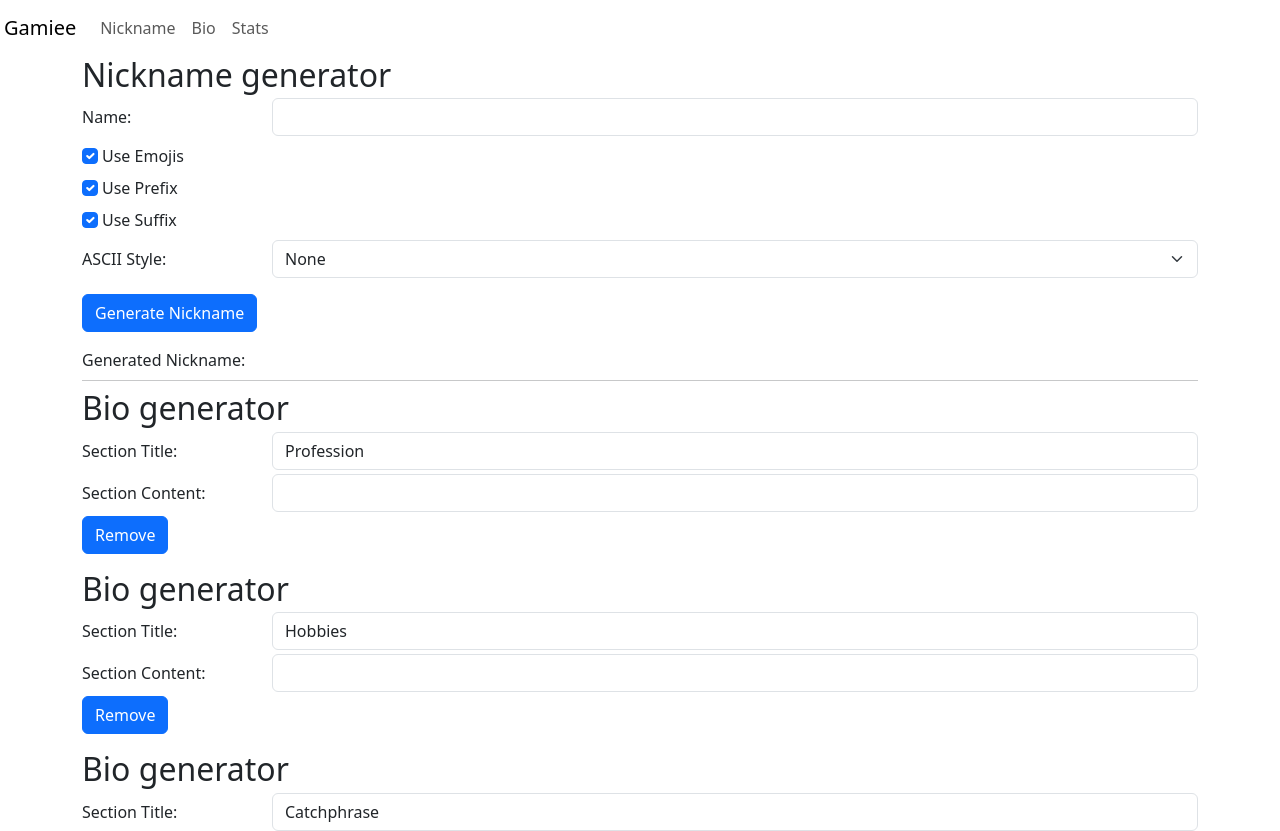
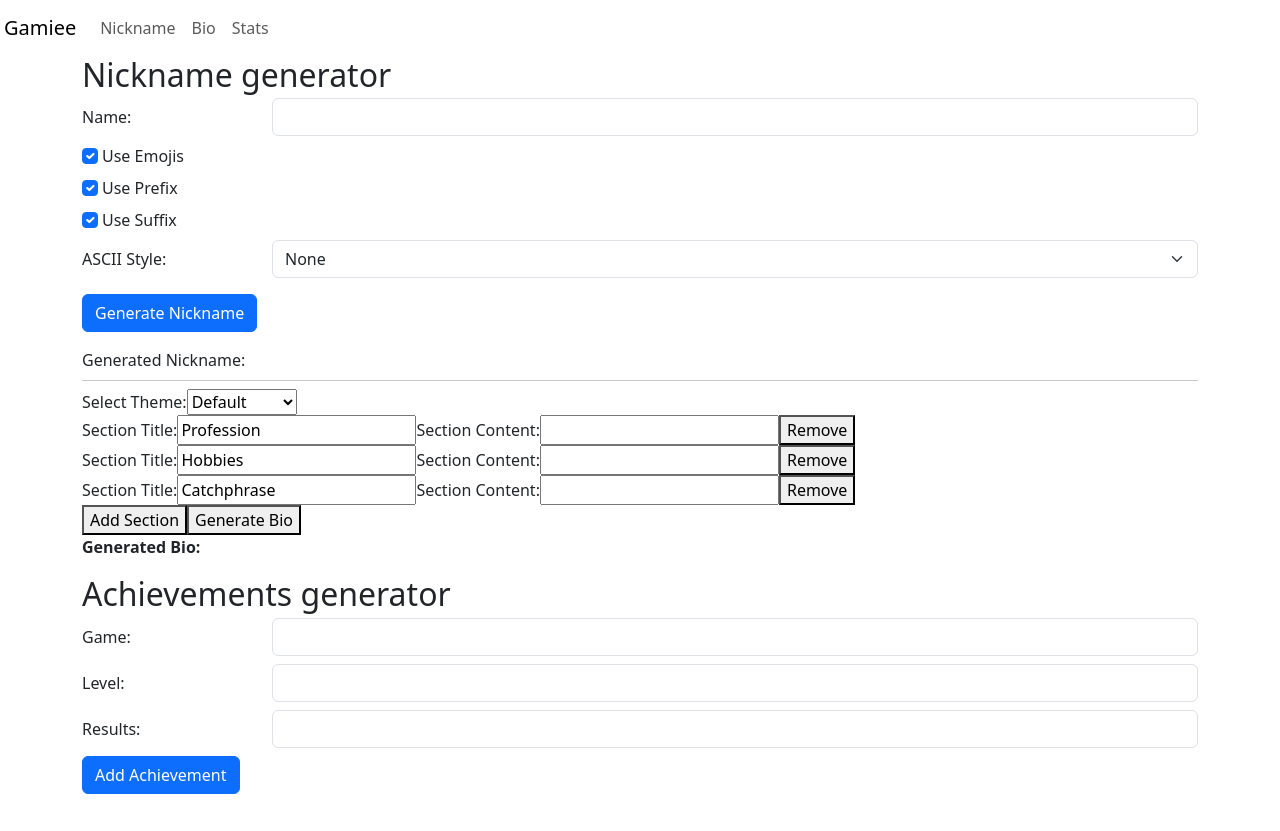
Before and after one commit to AlexYelisieiev/university-course-work, a React (Vite) app: page / in a window 1280 px wide. Shown: the top 831 px of the page. After the commit the page ends 810 px from the top, so only its background shows below. Built offline with nearby package versions, Linux system fonts and the light colour scheme.

Commit message:
revert bio

```diff
--- a/src/components/BioGenerator.jsx
+++ b/src/components/BioGenerator.jsx
@@ -49,63 +49,48 @@ const BioGenerator = () => {
     setBio(bioThemes[selectedTheme]());
   };
 
-  const Section = ({ section, index, updateSectionLabel, updateSectionValue, removeSection }) => {
   return (
     <div>
+      <label htmlFor="theme">Select Theme:</label>
+      <select
+        id="theme"
+        value={selectedTheme}
+        onChange={(e) => setSelectedTheme(e.target.value)}
+      >
+        <option value="default">Default</option>
+        <option value="sections">Sections</option>
+        <option value="dashes">Dashes</option>
+        <option value="dots">Dots</option>
+        <option value="jungle">Jungle Style</option>
+        <option value="beach">Beach Style</option>
+        <option value="stars">Stars Style</option>
+        {/* Add more themes as needed */}
+      </select>
 
-      <div className="row">
-          <h2 className='mb-1'>Bio generator</h2>
-        </div>
-
-      <div key={`section-${index}`}>
-
-        <div className="row mb-1">
-          <label className='col-sm-2 col-form-label' htmlFor={`section-title-${index}`}>Section Title:</label>
-          <div className="col-sm-10">
+      {sections.map((section, index) => (
+        <div key={index}>
+          <label htmlFor={`section-title-${index}`}>Section Title:</label>
           <input
-              className='form-control'
             type="text"
             id={`section-title-${index}`}
             value={section.label}
             onChange={(e) => updateSectionLabel(index, e.target.value)}
           />
-          </div>
-        </div>
-        <div className="row mb-1">
-          <label className='col-sm-2 col-form-label' htmlFor={`section-${index}`}>Section Content:</label>
-          <div className="col-sm-10">
+          <label htmlFor={`section-${index}`}>Section Content:</label>
           <input
-              className='form-control'
             type="text"
             id={`section-${index}`}
             value={section.value}
             onChange={(e) => updateSectionValue(index, e.target.value)}
           />
+          <button onClick={() => removeSection(index)}>Remove</button>
         </div>
-        </div>
-        <button className='btn btn-primary mb-3' onClick={() => removeSection(index)}>Remove</button>
-      </div>
-      </div>
-    );
-  };
+      ))}
 
-  return (
+      <button onClick={addSection}>Add Section</button>
+      <button onClick={generateBio}>Generate Bio</button>
+
       <div>
-      {sections.map((section, index) => (
-        <Section
-          section={section}
-          index={index}
-          updateSectionLabel={updateSectionLabel}
-          updateSectionValue={updateSectionValue}
-          removeSection={removeSection}
-          />
-          ))}
-      <div>
-        <button className='btn btn-primary me-2' onClick={addSection}>Add Section</button>
-        <button className='btn btn-primary' onClick={generateBio}>Generate Bio</button>
-      </div>
-
-      <div className='row'>
         <strong>Generated Bio:</strong>
         <pre>{bio}</pre>
       </div>
```
Lines whose indentation alone changed are shown as unchanged.
